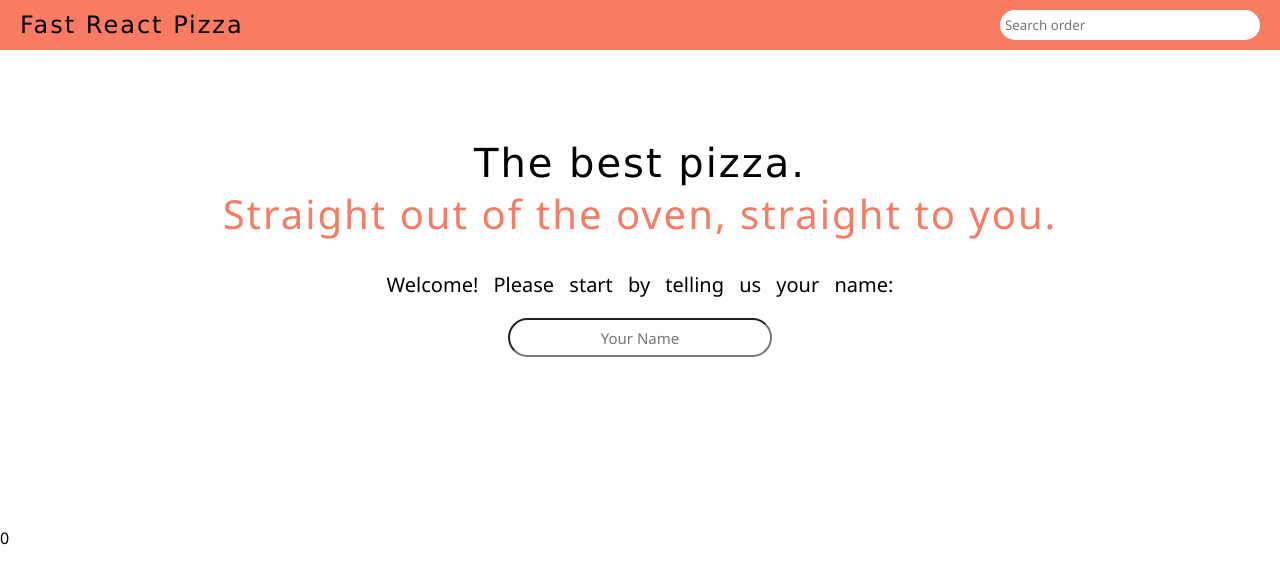
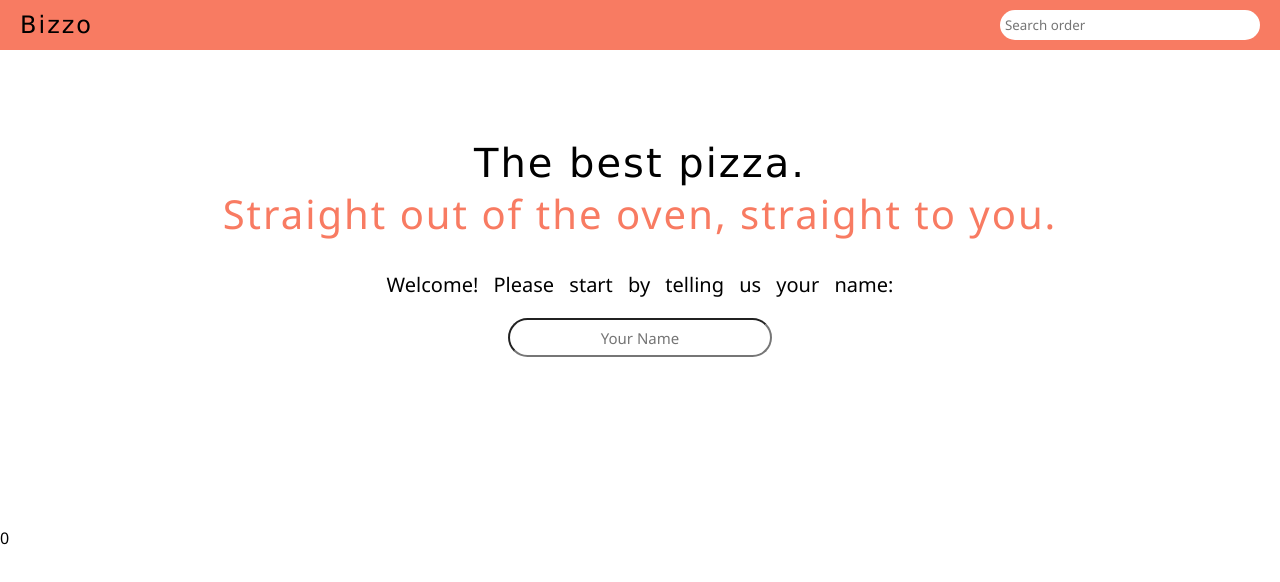
Before and after one commit to LinuxHari/react-redux-pizza-store, a React (Create React App) app: page / in a window 1280 px wide. Shown: the top 582 px of the page. Built offline with nearby package versions, Linux system fonts and the light colour scheme; no server answers.

Commit message:
changed app name

```diff
--- a/package.json
+++ b/package.json
@@ -1,4 +1,5 @@
 {
+  "homepage": "https://linuxhari.github.io/react-redux-pizza-store",
   "name": "book-store-react",
   "version": "0.1.0",
   "private": true,
@@ -18,6 +19,8 @@
   },
   "scripts": {
     "start": "react-scripts start",
+    "predeploy": "npm run build",
+    "deploy": "gh-pages -d build",
     "build": "react-scripts build",
     "test": "react-scripts test",
     "eject": "react-scripts eject"
@@ -39,5 +42,8 @@
       "last 1 firefox version",
       "last 1 safari version"
     ]
+  },
+  "devDependencies": {
+    "gh-pages": "^6.0.0"
   }
 }
--- a/src/header/NavBarItems.js
+++ b/src/header/NavBarItems.js
@@ -11,7 +11,7 @@ const NavBarItems = () => {
   return (
     <>
       <div className="title">
-        <h1>Fast React Pizza</h1>
+        <h1>Bizzo</h1>
       </div>
       <div className="search">
         <form onSubmit={submit}>
```
Also changed, not shown: 1 other file (tests, documents, lock files or other folders).
